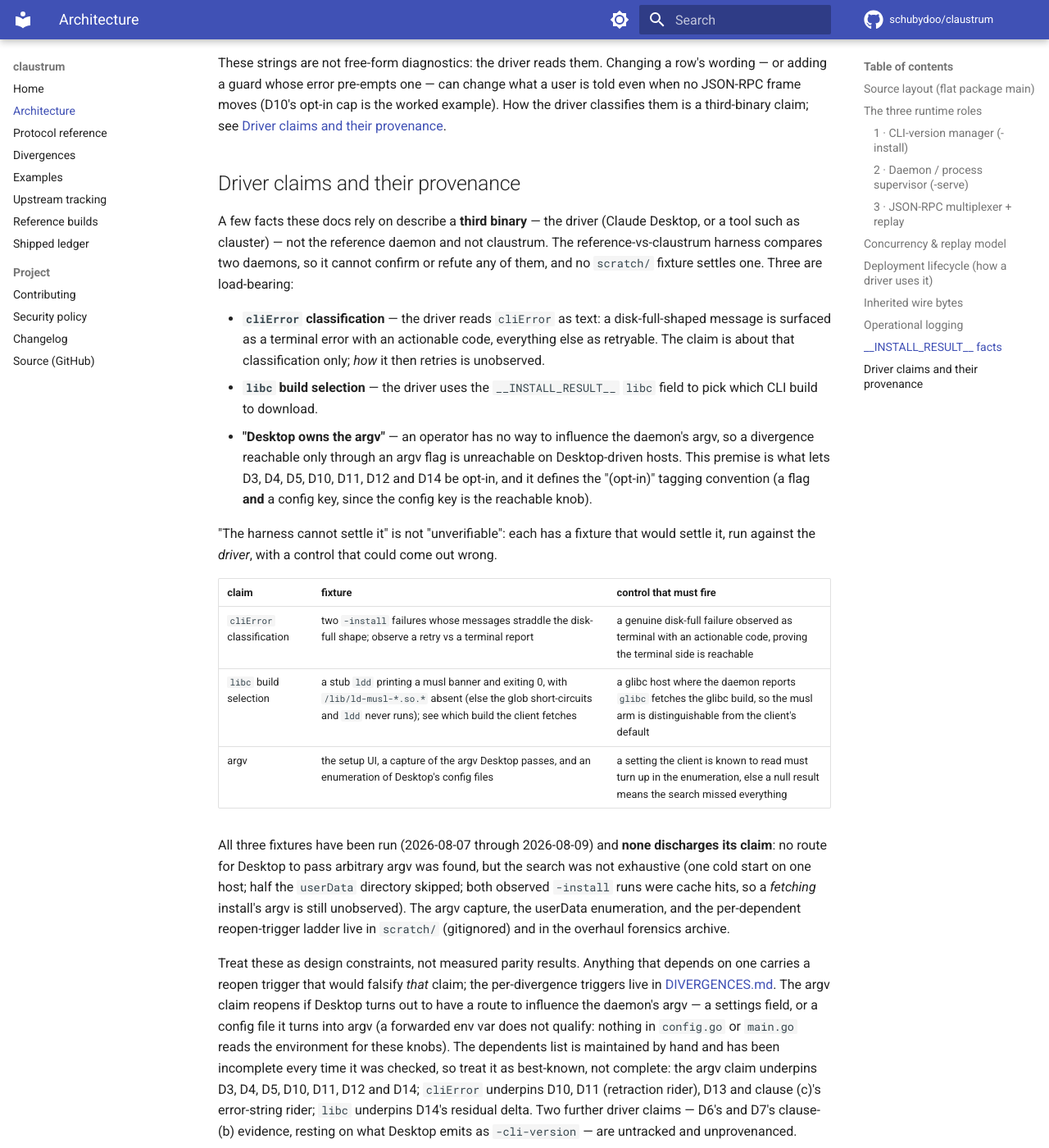
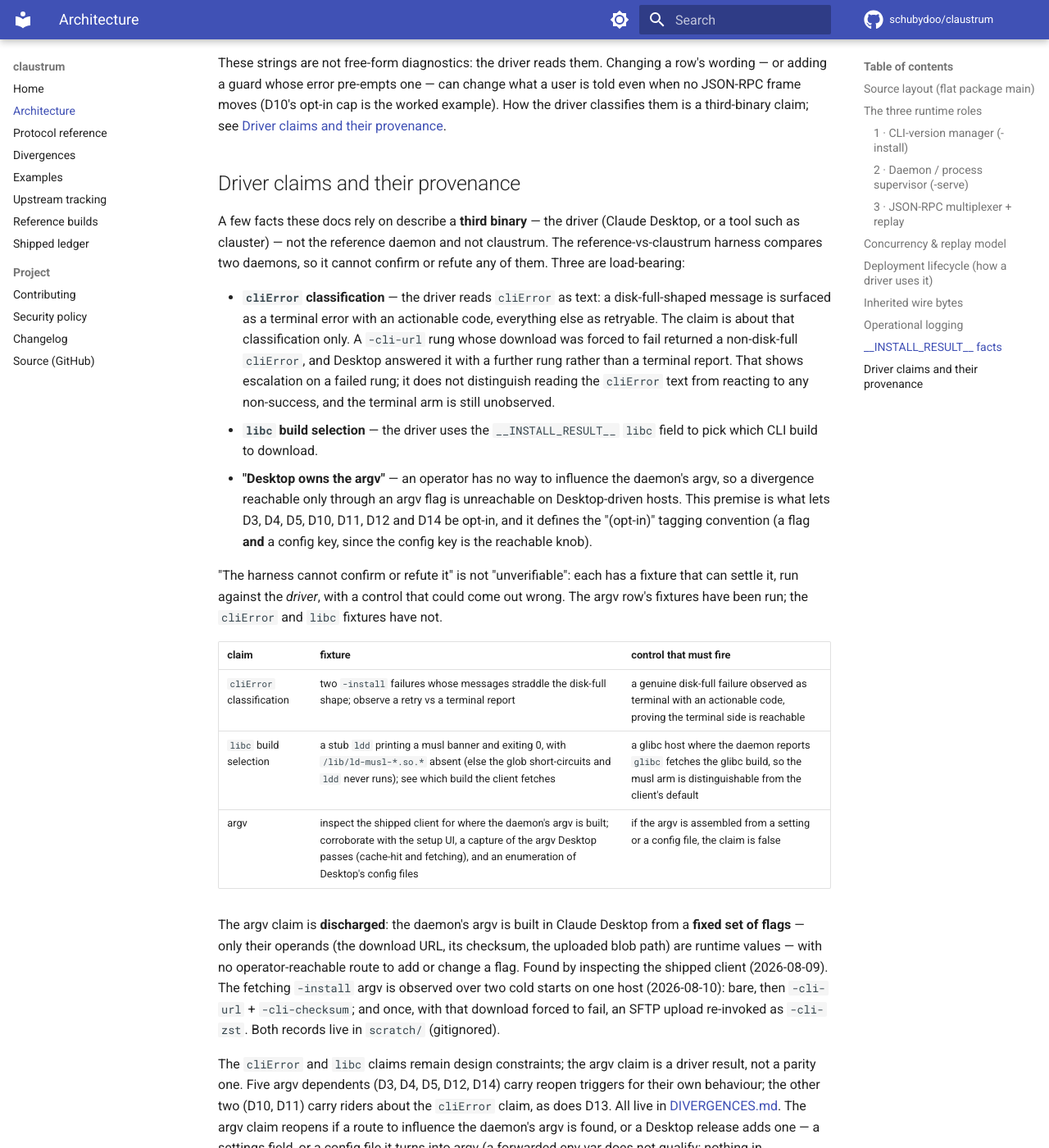
Before and after one commit to schubydoo/claustrum, an MkDocs documentation site: the page built from docs/ARCHITECTURE.md, in a window 1280 px wide and 1400 px high, scrolled down 6463 px. Shown: the whole window at 82% size. Built offline with MkDocs 1.6.1 and Material for MkDocs 9.7.7, drawn with Linux system fonts in a browser that asks for light colours; comment, search, counter and statistics services are not loaded; some of the changed text lies outside the part shown.

Commit message:
docs: discharge the argv claim and record the fetching -install argv (#260)
The driver-claims section said both observed -install runs were cache hits, so a
fetching install's argv was still unobserved. Two cold starts captured it: bare,
then -cli-url + -cli-checksum, and - once, with that download forced to fail by
the probe - an SFTP upload re-invoked as -cli-zst. The third rung is a failure
handler, not part of the honest ladder, and is recorded as such.

The argv claim is discharged rather than hedged. The daemon's argv is built in
Claude Desktop from a fixed set of flags - only their operands are runtime values -
so an operator cannot introduce a flag the client does not already emit. Found by
inspecting the shipped client: a positive finding, not a search that turned up
nothing, so it needs no control distinguishing "found no route" from "looked in
the wrong place". The argv fixture row is restated to
match: inspect where the argv is built, and the claim is false if it turns out to
be assembled from a setting or a config file. The enumeration of what the search
had not covered is retired, along with two knock-on hedges: the lede's "no
scratch/ fixture settles one", and "treat these as design constraints", now scoped
to the cliError and libc claims, whose fixtures have not been run.

The claim underpinning D3, D4, D5, D10, D11, D12 and D14 is strengthened by this,
so no divergence needs re-examination. The reopen trigger keeps both arms - a
route being found, or a later release adding one.

D1 gains the observation from its own path, which had never been reached before:
the captured -cli-zst invocation supplied no -cli-checksum. Behaviour, default and
reopen trigger are unchanged.

REFERENCE-BUILDS.md said the Desktop bundle "confirms" that trust boundary and
called the SFTP fallback unverified, unhedged. That contradicted the hedged entry
it points at, so it now defers to D1 and credits both the client and the later
capture.

Co-authored-by: Schuby <12485317+schubydoo@users.noreply.github.com>
Co-authored-by: Claude Opus 5 <noreply@anthropic.com>

```diff
--- a/docs/ARCHITECTURE.md
+++ b/docs/ARCHITECTURE.md
@@ -246,12 +246,16 @@ example). How the driver classifies them is a third-binary claim; see
 A few facts these docs rely on describe a **third binary** — the driver (Claude
 Desktop, or a tool such as clauster) — not the reference daemon and not claustrum.
 The reference-vs-claustrum harness compares two daemons, so it cannot confirm or
-refute any of them, and no `scratch/` fixture settles one. Three are load-bearing:
+refute any of them. Three are load-bearing:
 
 - **`cliError` classification** — the driver reads `cliError` as text: a
   disk-full-shaped message is surfaced as a terminal error with an actionable code,
-  everything else as retryable. The claim is about that classification only; *how*
-  it then retries is unobserved.
+  everything else as retryable. The claim is about that classification only. A
+  `-cli-url` rung whose download was forced to fail returned a non-disk-full
+  `cliError`, and Desktop answered it with a further rung rather than a terminal
+  report. That shows escalation on a failed rung; it does not distinguish reading
+  the `cliError` text from reacting to any non-success, and the terminal arm is
+  still unobserved.
 - **`libc` build selection** — the driver uses the `__INSTALL_RESULT__` `libc`
   field to pick which CLI build to download.
 - **"Desktop owns the argv"** — an operator has no way to influence the daemon's
@@ -260,32 +264,35 @@ refute any of them, and no `scratch/` fixture settles one. Three are load-bearin
   be opt-in, and it defines the "(opt-in)" tagging convention (a flag **and** a
   config key, since the config key is the reachable knob).
 
-"The harness cannot settle it" is not "unverifiable": each has a fixture that
-would settle it, run against the *driver*, with a control that could come out
-wrong.
+"The harness cannot confirm or refute it" is not "unverifiable": each has a fixture
+that can settle it, run against the *driver*, with a control that could come out
+wrong. The argv row's fixtures have been run; the `cliError` and `libc` fixtures
+have not.
 
 | claim | fixture | control that must fire |
 |---|---|---|
 | `cliError` classification | two `-install` failures whose messages straddle the disk-full shape; observe a retry vs a terminal report | a genuine disk-full failure observed as terminal with an actionable code, proving the terminal side is reachable |
 | `libc` build selection | a stub `ldd` printing a musl banner and exiting 0, with `/lib/ld-musl-*.so.*` absent (else the glob short-circuits and `ldd` never runs); see which build the client fetches | a glibc host where the daemon reports `glibc` fetches the glibc build, so the musl arm is distinguishable from the client's default |
-| argv | the setup UI, a capture of the argv Desktop passes, and an enumeration of Desktop's config files | a setting the client is known to read must turn up in the enumeration, else a null result means the search missed everything |
+| argv | inspect the shipped client for where the daemon's argv is built; corroborate with the setup UI, a capture of the argv Desktop passes (cache-hit and fetching), and an enumeration of Desktop's config files | if the argv is assembled from a setting or a config file, the claim is false |
 
-All three fixtures have been run (2026-08-07 through 2026-08-09) and **none
-discharges its claim**: no route for Desktop to pass arbitrary argv was found, but
-the search was not exhaustive (one cold start on one host; half the `userData`
-directory skipped; both observed `-install` runs were cache hits, so a *fetching*
-install's argv is still unobserved). The argv capture, the userData enumeration,
-and the per-dependent reopen-trigger ladder live in `scratch/` (gitignored) and in
-the overhaul forensics archive.
+The argv claim is **discharged**: the daemon's argv is built in Claude Desktop from
+a **fixed set of flags** — only their operands (the download URL, its checksum, the
+uploaded blob path) are runtime values — with no operator-reachable route to add or
+change a flag. Found by inspecting the shipped client (2026-08-09). The fetching
+`-install` argv is observed over two cold starts on one host (2026-08-10): bare,
+then `-cli-url` + `-cli-checksum`; and once, with that download forced to fail, an
+SFTP upload re-invoked as `-cli-zst`. Both records live in `scratch/` (gitignored).
 
-Treat these as design constraints, not measured parity results. Anything that
-depends on one carries a reopen trigger that would falsify *that* claim; the
-per-divergence triggers live in [DIVERGENCES.md](DIVERGENCES.md). The argv claim
-reopens if Desktop turns out to have a route to influence the daemon's argv — a settings
-field, or a config file it turns into argv (a forwarded env var does not qualify:
-nothing in `config.go` or `main.go` reads the environment for these knobs). The
-dependents list is maintained by hand and has been incomplete every time it was
-checked, so treat it as best-known, not complete: the argv claim underpins D3, D4,
+The `cliError` and `libc` claims remain design constraints; the argv claim is a
+driver result, not a parity one. Five argv dependents (D3, D4, D5, D12, D14) carry
+reopen triggers for their own behaviour; the other two (D10, D11) carry riders about
+the `cliError` claim, as does D13. All live in [DIVERGENCES.md](DIVERGENCES.md). The
+argv claim reopens if a route to influence the daemon's argv is found, or a Desktop
+release adds one — a settings field, or a config file it turns into argv (a
+forwarded env var does not qualify: nothing in `config.go` or `main.go` reads the
+environment for these knobs). The dependents list is maintained by hand and has been
+incomplete every time it was checked, so treat it as best-known, not complete: the
+argv claim underpins D3, D4,
 D5, D10, D11, D12 and D14; `cliError` underpins D10, D11 (retraction rider), D13 and clause (c)'s
 error-string rider; `libc` underpins D14's residual delta. Two further driver
 claims — D6's and D7's clause-(b) evidence, resting on what Desktop emits as
```
Also changed, not shown: docs/DIVERGENCES.md (+11 -6 lines), docs/REFERENCE-BUILDS.md (+5 -4 lines).
